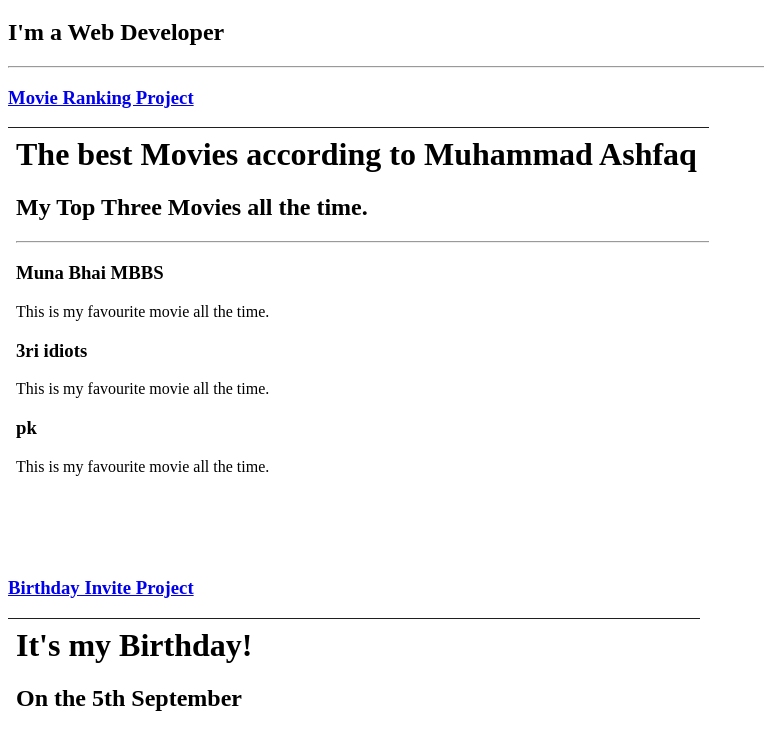
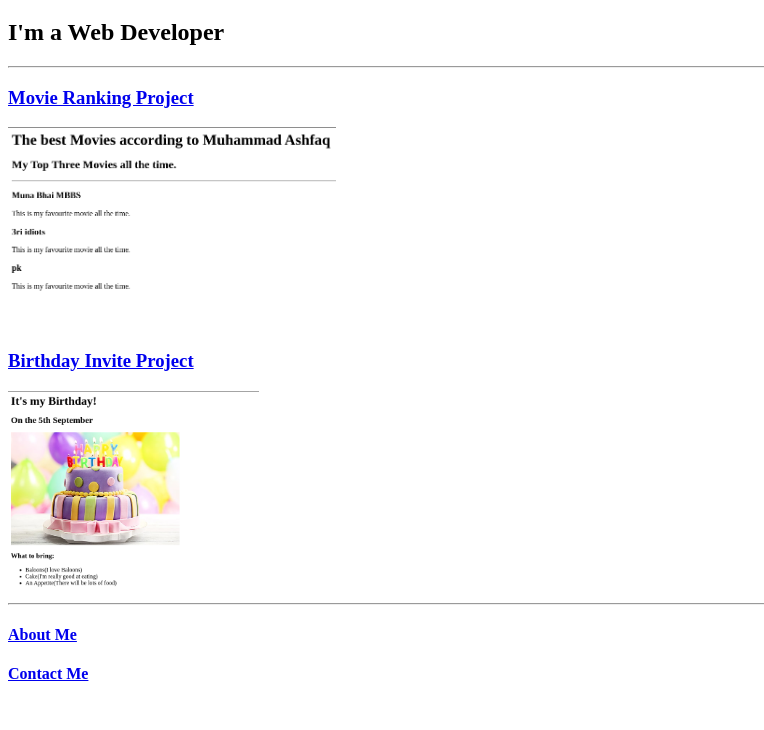
Before and after one commit to AshfaqDevGitHub/html-portfolio, a plain HTML site: page index.html in a window 1280 px wide. Shown: the part 61-791 px from the top of the page, without its empty margins (0-764 px from the left). Drawn offline with Linux system fonts and the light colour scheme.

Commit message:
update index file

```diff
--- a/index.html
+++ b/index.html
@@ -9,11 +9,11 @@
     <h2>I'm a Web Developer</h2>
     <hr />
     <h3><a href="./Public/movies.html">Movie Ranking Project</a></h3>
-    <img src="./assets/images/movies.png" sizes="200">
+    <img src="./assets/images/movies.png" height="200">
     <h3><a href="./Public/birthday.html">Birthday Invite Project</a></h3>
-    <img src="./assets/images/birthday.png" sizes="200">
+    <img src="./assets/images/birthday.png" height="200">
     <hr />
-    <h3><a href="./Public/about.html">About Me</a></h3>
-    <h3><a href="./Public/contact.html">Contact Me</a></h3>
+    <h4><a href="./Public/about.html">About Me</a></h4>
+    <h4><a href="./Public/contact.html">Contact Me</a></h4>
 </body>
 </html>
```
